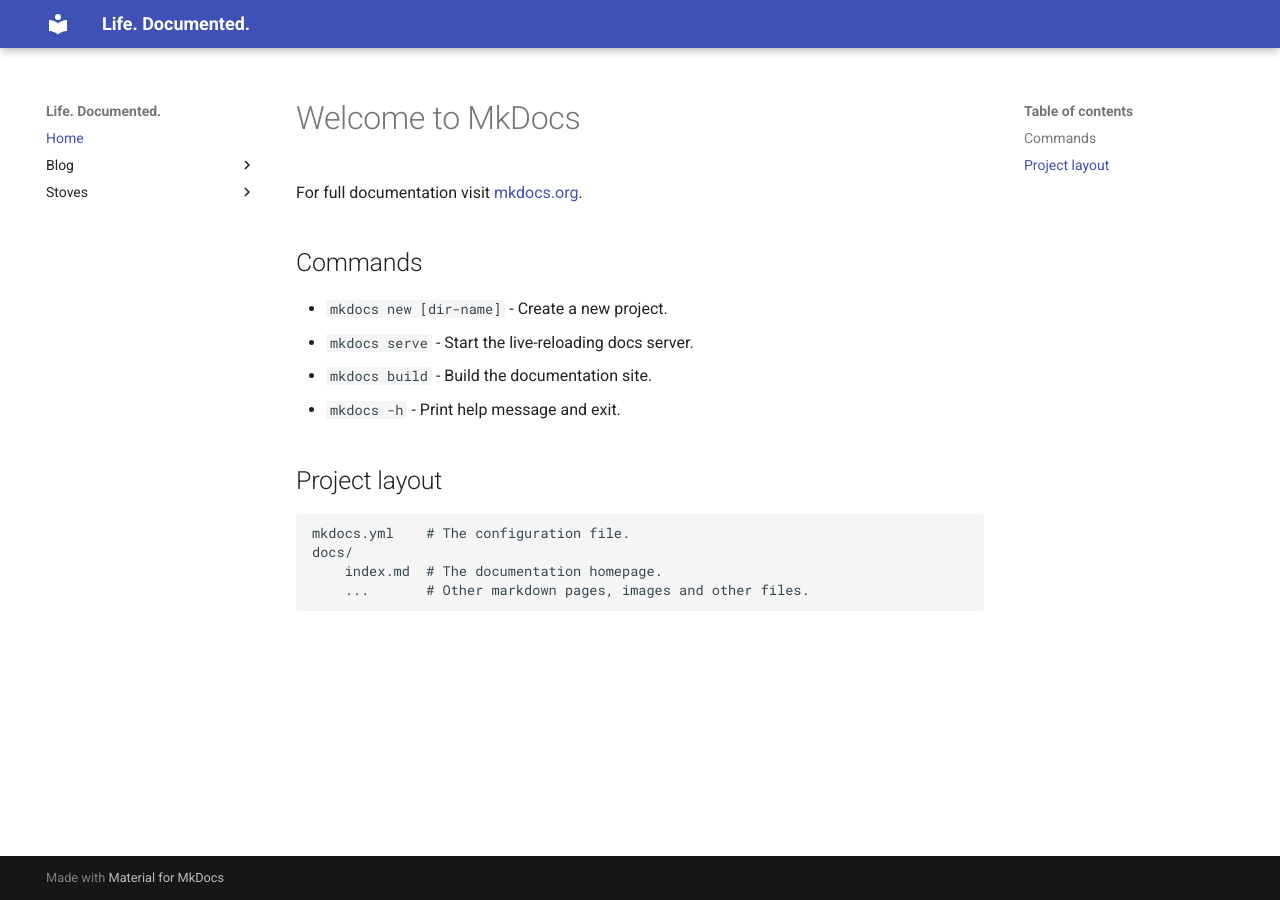
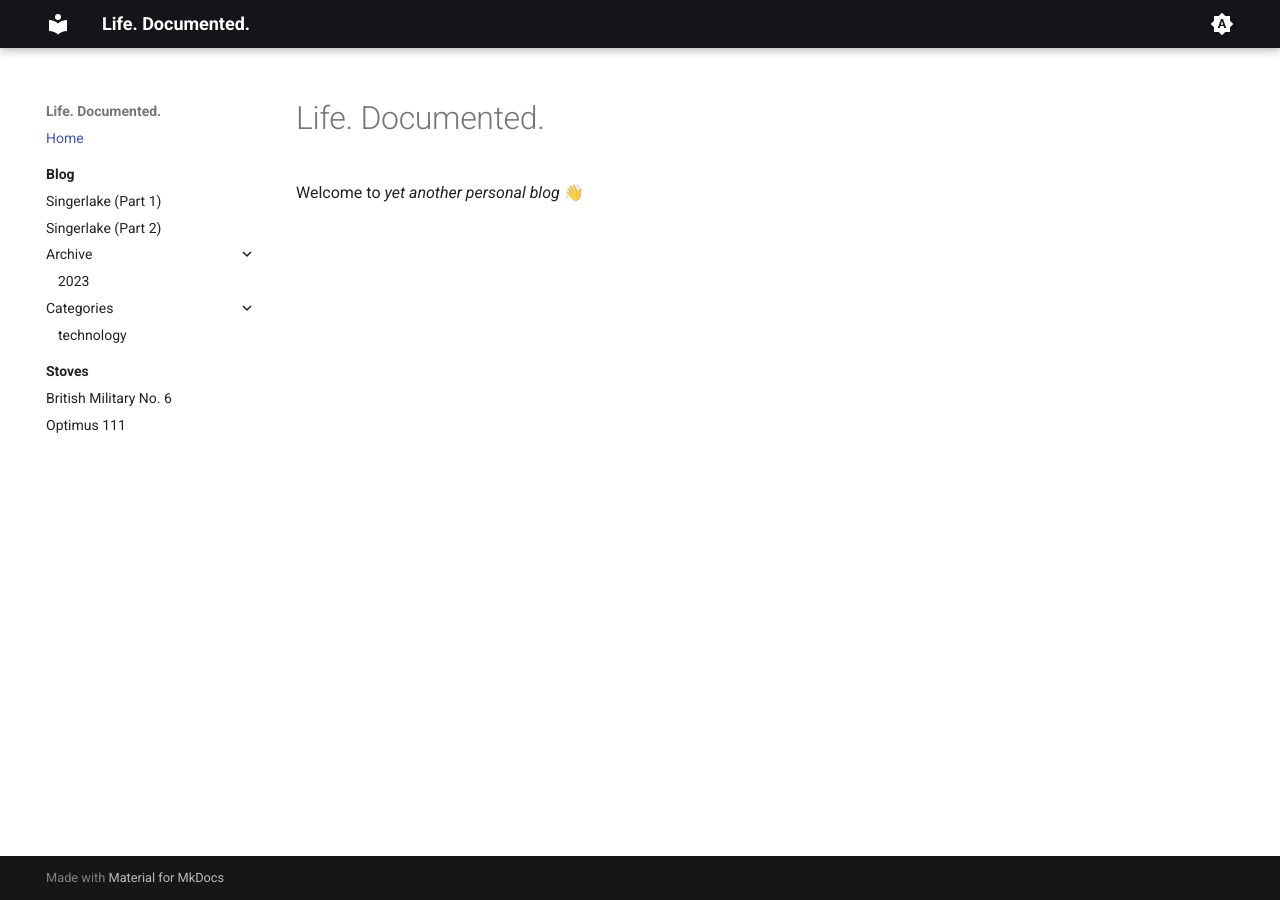
Before and after one commit to kgpayne/blog, an MkDocs documentation site: the page built from docs/index.md, in a window 1280 px wide. Built offline with MkDocs 1.6.1 and Material for MkDocs 9.7.7, drawn with Linux system fonts in a browser that asks for light colours.

Commit message:
almost mvp

```diff
--- a/docs/index.md
+++ b/docs/index.md
@@ -1,17 +1,3 @@
-# Welcome to MkDocs
+# Life. Documented.
 
-For full documentation visit [mkdocs.org](https://www.mkdocs.org).
-
-## Commands
-
-* `mkdocs new [dir-name]` - Create a new project.
-* `mkdocs serve` - Start the live-reloading docs server.
-* `mkdocs build` - Build the documentation site.
-* `mkdocs -h` - Print help message and exit.
-
-## Project layout
-
-    mkdocs.yml    # The configuration file.
-    docs/
-        index.md  # The documentation homepage.
-        ...       # Other markdown pages, images and other files.
+Welcome to _yet another personal blog_ 👋
--- a/mkdocs.yml
+++ b/mkdocs.yml
@@ -4,6 +4,31 @@
   features:
     - navigation.indexes
     - navigation.instant
+    - navigation.expand
+    - navigation.sections
+    - navigation.path
+  palette:
+    # Palette toggle for automatic mode
+    - media: "(prefers-color-scheme)"
+      toggle:
+        icon: material/brightness-auto
+        name: Switch to light mode
+
+    # Palette toggle for light mode
+    - media: "(prefers-color-scheme: light)"
+      scheme: default
+      primary: black
+      toggle:
+        icon: material/brightness-7
+        name: Switch to dark mode
+
+    # Palette toggle for dark mode
+    - media: "(prefers-color-scheme: dark)"
+      scheme: slate
+      primary: white
+      toggle:
+        icon: material/brightness-4
+        name: Switch to system preference
 plugins:
   - blog:
       # blog_toc: true
@@ -27,5 +52,5 @@
     - blog/posts/2023-02-15.md
   - Stoves:
     - stoves/index.md
-    - stoves/articles/british-military-no-6.md
+    - stoves/articles/british-military-no-6/index.md
     - stoves/articles/optimus-111/index.md
```
Also changed, not shown: docs/stoves/articles/british-military-no-6/index.md (renamed from docs/stoves/articles/british-military-no-6.md).
